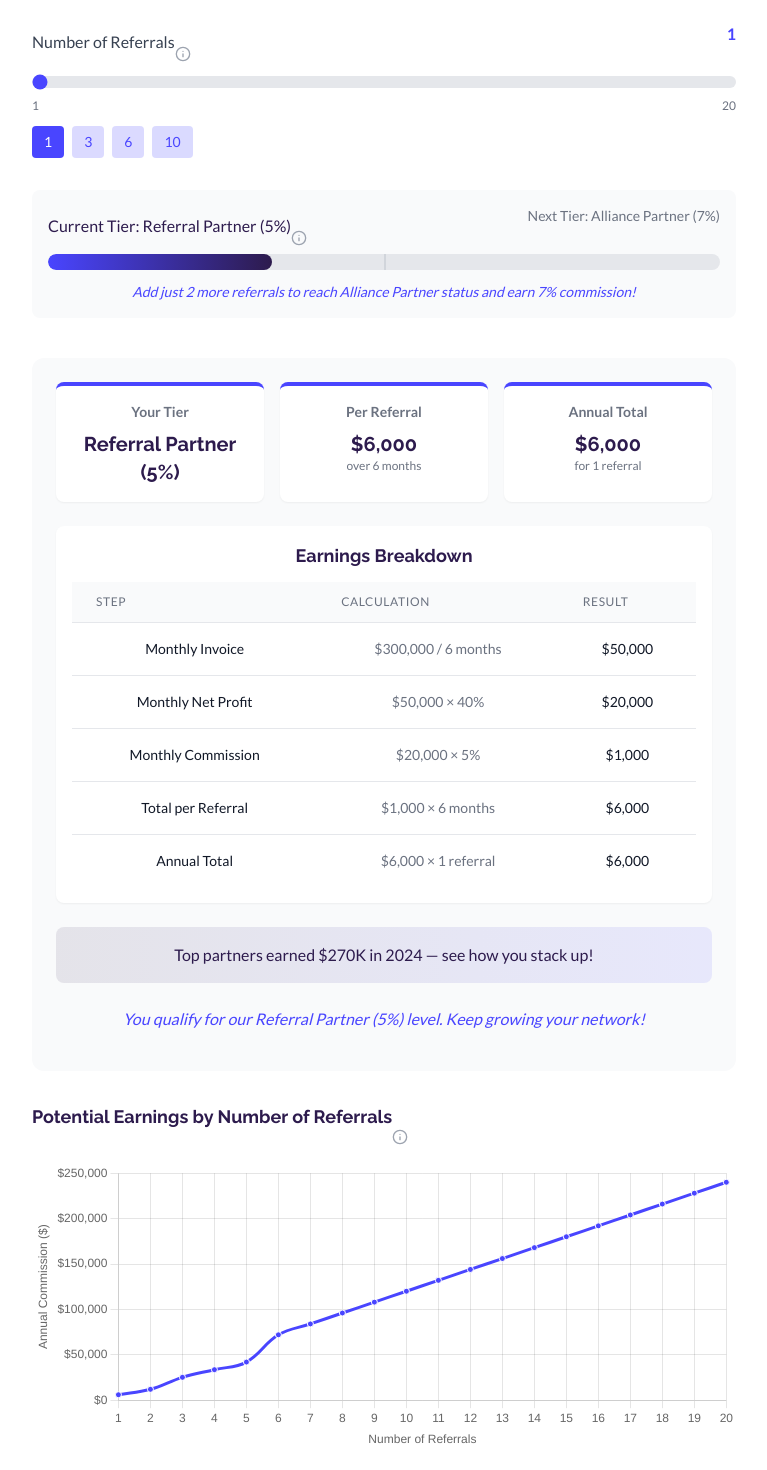
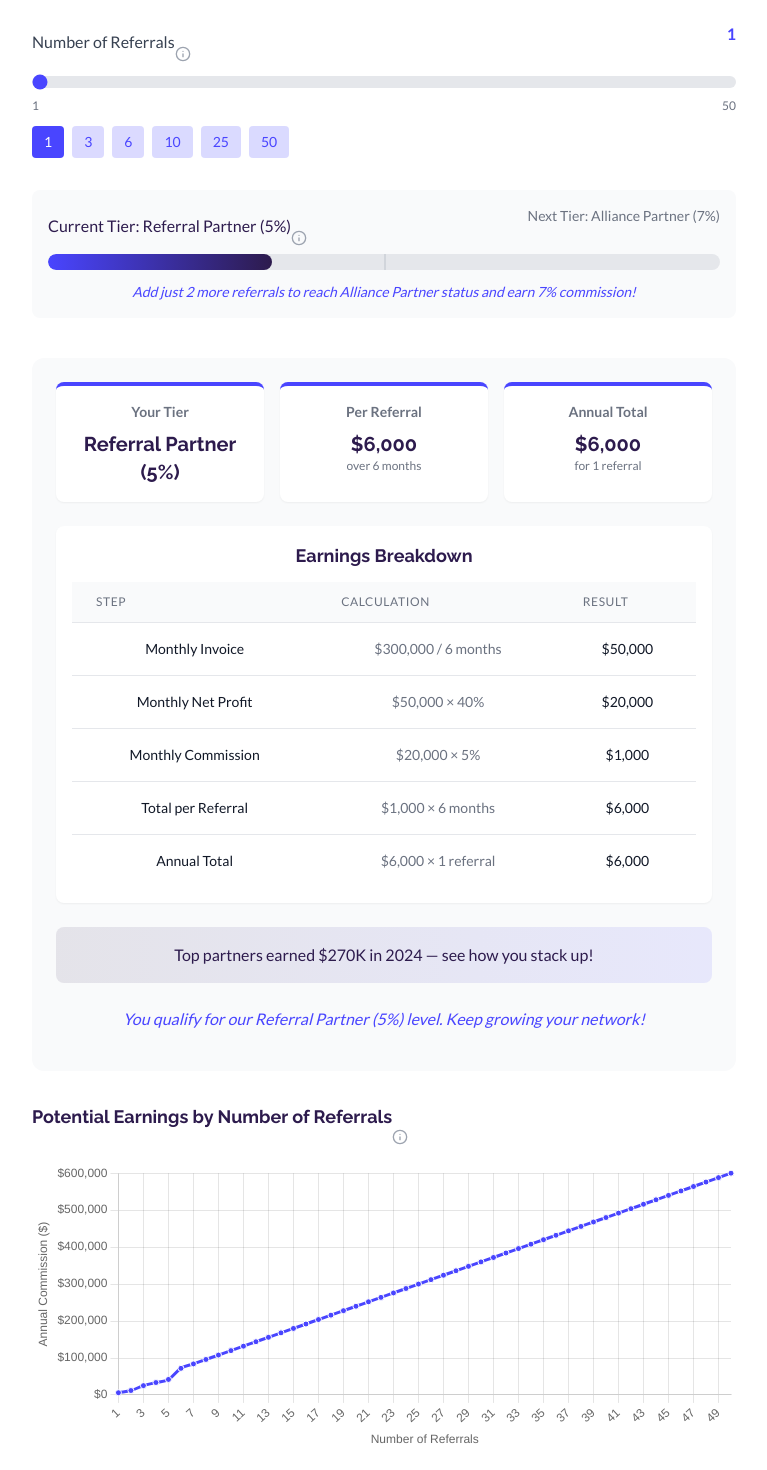
Before and after one commit to muleman69/buildable-referral-program, a React (Vite) app: page / in a window 1280 px wide. Shown: the part 6140-7610 px from the top of the page, without its empty margins (256-1023 px from the left). Built offline with nearby package versions, Linux system fonts and the light colour scheme.

Commit message:
Update calculator: increase max referrals to 50 and add 25/50 preset buttons

```diff
--- a/src/components/calculator/EarningsCalculator.tsx
+++ b/src/components/calculator/EarningsCalculator.tsx
@@ -60,7 +60,9 @@ const EarningsCalculator = () => {
     { label: '1', value: 1 },
     { label: '3', value: 3 },
     { label: '6', value: 6 },
-    { label: '10', value: 10 }
+    { label: '10', value: 10 },
+    { label: '25', value: 25 },
+    { label: '50', value: 50 }
   ];
 
   // Calculate commissions whenever inputs change
@@ -132,11 +134,11 @@ const EarningsCalculator = () => {
 
   // Chart data
   const chartData = {
-    labels: Array.from({ length: 20 }, (_, i) => i + 1),
+    labels: Array.from({ length: 50 }, (_, i) => i + 1),
     datasets: [
       {
         label: 'Annual Commission',
-        data: Array.from({ length: 20 }, (_, i) => {
+        data: Array.from({ length: 50 }, (_, i) => {
           const refs = i + 1;
           const rate = refs <= 2 ? 0.05 : refs <= 5 ? 0.07 : 0.1;
           return (projectAmount / projectDuration) * 0.4 * rate * projectDuration * refs;
@@ -290,14 +292,14 @@ const EarningsCalculator = () => {
           <input
             type="range"
             min="1"
-            max="20"
+            max="50"
             value={referrals}
             onChange={(e) => setReferrals(parseInt(e.target.value))}
             className="w-full h-3 bg-gray-200 rounded-lg appearance-none cursor-pointer accent-[#4945FF]"
           />
           <div className="flex justify-between text-xs text-gray-500 mt-1">
             <span>1</span>
-            <span>20</span>
+            <span>50</span>
           </div>
           <div className="preset-buttons flex flex-wrap gap-2 mt-3">
             {presetReferrals.map((preset) => (
```
